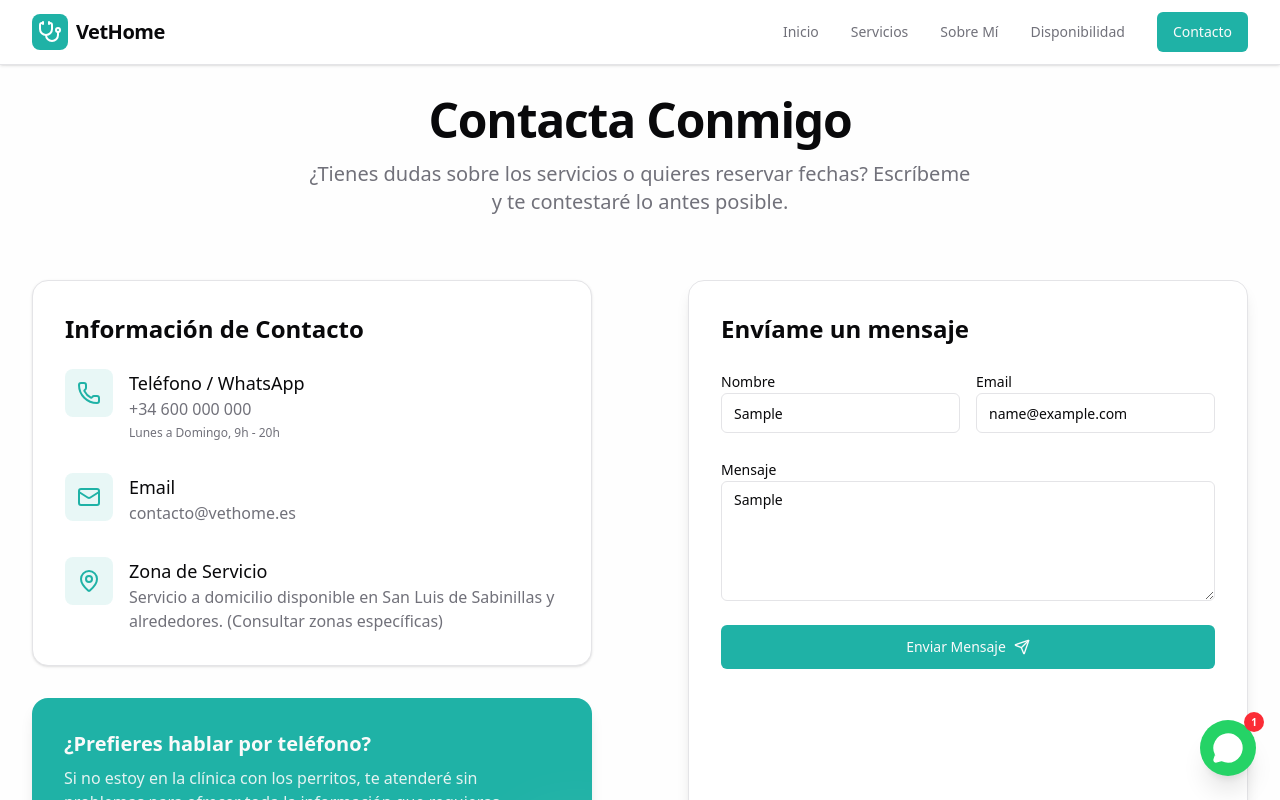
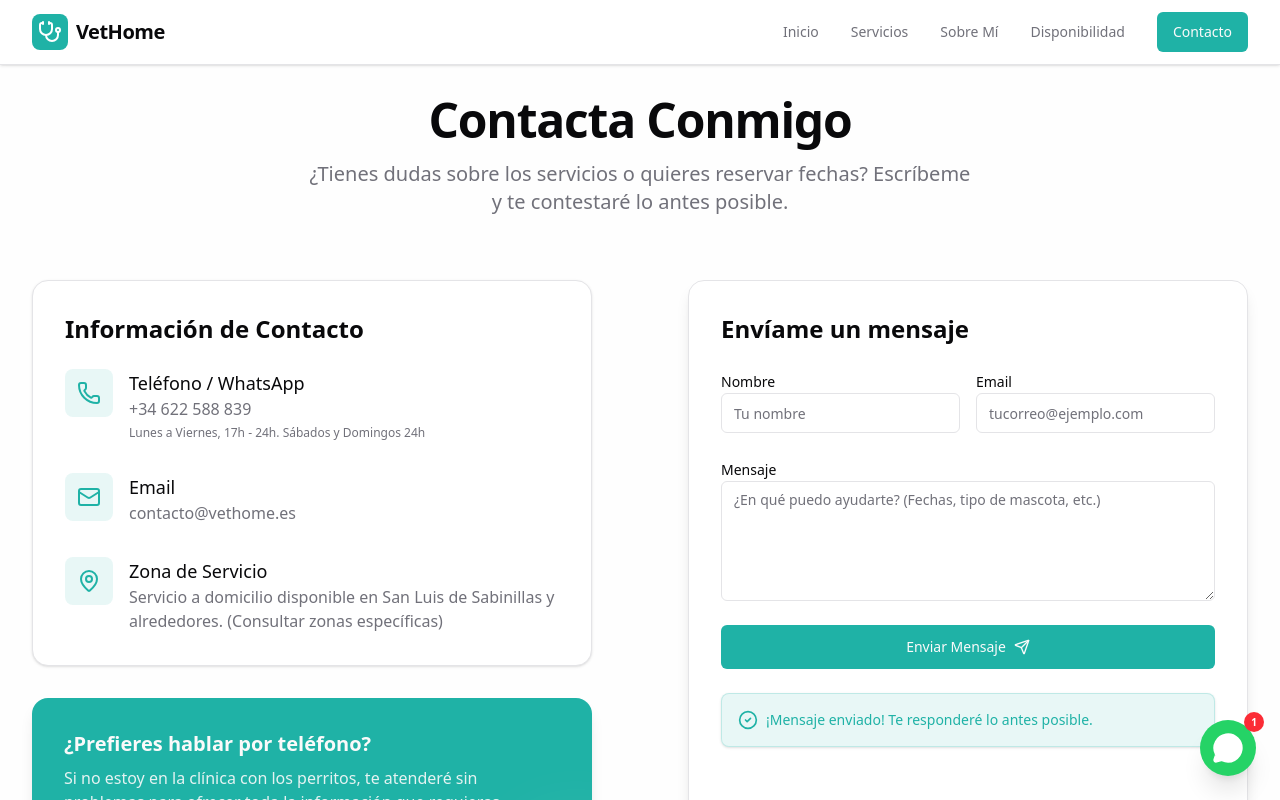
Before and after one commit to jorgeOps/vet-home-web, a Next.js app: page /contact in a window 1280 px wide. Both pictures are taken after typing "Sample", "name@example.com", "Sample" into the empty fields and a click on the button "Enviar Mensaje". Shown: the top 800 px of the page. Built offline with nearby package versions, Linux system fonts and the light colour scheme.

Commit message:
Funcionalidad al endpoint de contacto

```diff
--- a/package.json
+++ b/package.json
@@ -9,6 +9,7 @@
     "lint": "eslint"
   },
   "dependencies": {
+    "@emailjs/browser": "^4.4.1",
     "clsx": "^2.1.1",
     "framer-motion": "^12.25.0",
     "lucide-react": "^0.562.0",
--- a/src/app/contact/page.tsx
+++ b/src/app/contact/page.tsx
@@ -1,20 +1,47 @@
 "use client";
 
-import { motion } from "framer-motion";
-import { Mail, Phone, MapPin, Send, Instagram, Facebook } from "lucide-react";
+import { motion, AnimatePresence } from "framer-motion";
+import { Mail, Phone, MapPin, Send, Instagram, Facebook, Loader2, CheckCircle2, XCircle } from "lucide-react";
 import { Button } from "@/components/ui/button";
-import { useState } from "react";
-
-
+import { useState, useEffect } from "react";
+import emailjs from '@emailjs/browser';
 import { Availability } from "@/components/Availability";
 
 export default function ContactPage() {
     const [formState, setFormState] = useState({ name: "", email: "", message: "" });
+    const [isSubmitting, setIsSubmitting] = useState(false);
+    const [formStatus, setFormStatus] = useState<"idle" | "success" | "error">("idle");
 
-    const handleSubmit = (e: React.FormEvent) => {
+    useEffect(() => {
+        if (formStatus !== "idle") {
+            const timer = setTimeout(() => setFormStatus("idle"), 5000);
+            return () => clearTimeout(timer);
+        }
+    }, [formStatus]);
+
+    const handleSubmit = async (e: React.FormEvent) => {
         e.preventDefault();
-        // Simular envío
-        alert("¡Gracias! Mensaje simulado enviado. Para la versión final conectaremos esto a tu email.");
+        setIsSubmitting(true);
+
+        try {
+            await emailjs.send(
+                "service_kq9mg6m",
+                "template_l3orf38", // Correct template ID
+                {
+                    name: formState.name,
+                    email: formState.email,
+                    message: formState.message,
+                },
+                "s3w1jKbXorTeL9Fec" // Public Key
+            );
+            setFormStatus("success");
+            setFormState({ name: "", email: "", message: "" });
+        } catch (error) {
+            console.error("Error sending email:", error);
+            setFormStatus("error");
+        } finally {
+            setIsSubmitting(false);
+        }
     };
 
     return (
@@ -49,8 +76,8 @@ export default function ContactPage() {
                                 </div>
                                 <div>
                                     <h3 className="font-medium text-lg">Teléfono / WhatsApp</h3>
-                                    <p className="text-muted-foreground">+34 600 000 000</p>
-                                    <p className="text-xs text-muted-foreground mt-1">Lunes a Domingo, 9h - 20h</p>
+                                    <p className="text-muted-foreground">+34 622 588 839</p>
+                                    <p className="text-xs text-muted-foreground mt-1">Lunes a Viernes, 17h - 24h. Sábados y Domingos 24h</p>
                                 </div>
                             </div>
 
@@ -79,7 +106,9 @@ export default function ContactPage() {
                             <div className="relative z-10">
                                 <h3 className="text-xl font-bold mb-2">¿Prefieres hablar por teléfono?</h3>
                                 <p className="opacity-90 mb-4">Si no estoy en la clínica con los perritos, te atenderé sin problemas para ofrecer toda la información que requieras.</p>
-                                <Button variant="secondary" className="w-full sm:w-auto font-bold">Llamar Ahora</Button>
+                                <a href="tel:+34622588839">
+                                    <Button variant="secondary" className="w-full sm:w-auto font-bold">Llamar Ahora</Button>
+                                </a>
                             </div>
                             {/* Decorative circle */}
                             <div className="absolute -bottom-12 -right-12 w-32 h-32 bg-white/10 rounded-full blur-2xl" />
@@ -133,9 +162,38 @@ export default function ContactPage() {
                                 />
                             </div>
 
-                            <Button type="submit" size="lg" className="w-full">
-                                Enviar Mensaje <Send className="ml-2 h-4 w-4" />
+                            <Button type="submit" size="lg" className="w-full" disabled={isSubmitting}>
+                                {isSubmitting ? (
+                                    <>Enviando... <Loader2 className="ml-2 h-4 w-4 animate-spin" /></>
+                                ) : (
+                                    <>Enviar Mensaje <Send className="ml-2 h-4 w-4" /></>
+                                )}
                             </Button>
+
+                            <AnimatePresence>
+                                {formStatus === "success" && (
+                                    <motion.div
+                                        initial={{ opacity: 0, y: 10 }}
+                                        animate={{ opacity: 1, y: 0 }}
+                                        exit={{ opacity: 0, y: -10 }}
+                                        className="flex items-center gap-2 p-4 rounded-lg bg-primary/10 text-primary border border-primary/20 shadow-sm"
+                                    >
+                                        <CheckCircle2 className="h-5 w-5" />
+                                        <p className="text-sm font-medium">¡Mensaje enviado! Te responderé lo antes posible.</p>
+                                    </motion.div>
+                                )}
+                                {formStatus === "error" && (
+                                    <motion.div
+                                        initial={{ opacity: 0, y: 10 }}
+                                        animate={{ opacity: 1, y: 0 }}
+                                        exit={{ opacity: 0, y: -10 }}
+                                        className="flex items-center gap-2 p-4 rounded-lg bg-red-50 text-red-900 border border-red-200"
+                                    >
+                                        <XCircle className="h-5 w-5 text-red-600" />
+                                        <p className="text-sm font-medium">Hubo un error. Por favor, inténtalo de nuevo.</p>
+                                    </motion.div>
+                                )}
+                            </AnimatePresence>
                         </form>
                     </motion.div>
                 </div>
--- a/src/components/Availability.tsx
+++ b/src/components/Availability.tsx
@@ -57,7 +57,7 @@ export function Availability() {
         if (selectedDates.length === 0) return "#";
         const datesStr = selectedDates.map(d => d.split("-").reverse().join("/")).join(", ");
         const message = `Hola, he visto tu web y estoy interesado/a en reservar hueco para los días: ${datesStr}.`;
-        return `https://wa.me/34600000000?text=${encodeURIComponent(message)}`;
+        return `https://wa.me/34622588839?text=${encodeURIComponent(message)}`;
     };
 
     return (
--- a/src/components/Footer.tsx
+++ b/src/components/Footer.tsx
@@ -36,7 +36,7 @@ export function Footer() {
                         <ul className="space-y-3 text-sm text-muted-foreground">
                             <li className="flex items-center space-x-2">
                                 <Phone size={16} className="text-primary" />
-                                <span>+34 600 000 000</span>
+                                <span>+34 622 588 839</span>
                             </li>
                             <li className="flex items-center space-x-2">
                                 <Mail size={16} className="text-primary" />
--- a/src/components/WhatsAppButton.tsx
+++ b/src/components/WhatsAppButton.tsx
@@ -6,7 +6,7 @@ import Link from "next/link";
 export function WhatsAppButton() {
     return (
         <Link
-            href="https://wa.me/34600000000" // Replace with real number
+            href="https://wa.me/34622588839" // Replace with real number
             target="_blank"
             className="fixed bottom-6 right-6 z-50 flex h-14 w-14 items-center justify-center rounded-full bg-[#25D366] text-white shadow-xl transition-transform hover:scale-110 hover:shadow-2xl"
             aria-label="Contactar por WhatsApp"
```
Also changed, not shown: 1 other file (tests, documents, lock files or other folders).
